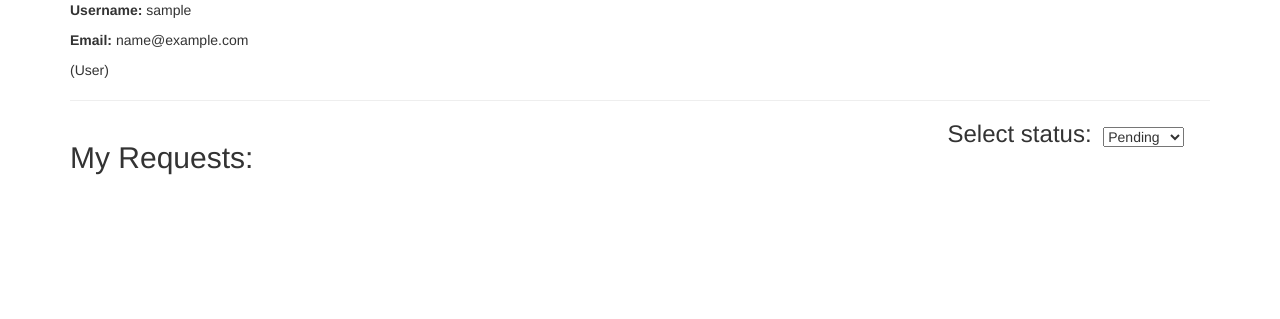
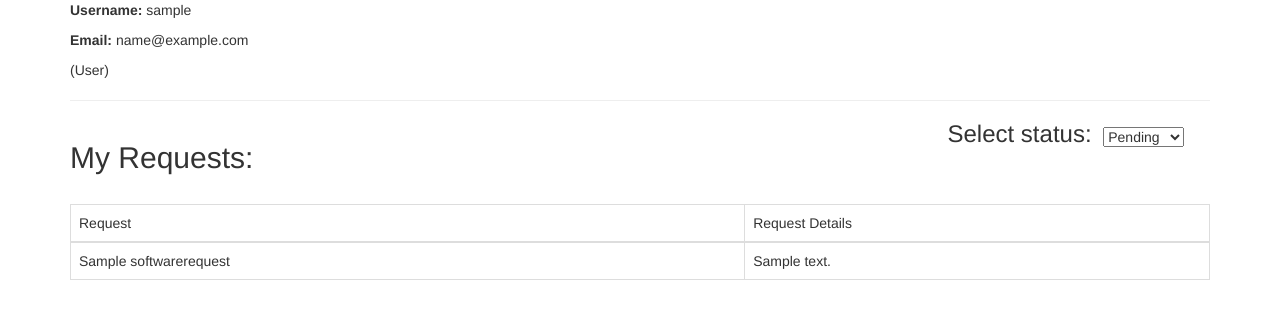
Before and after one commit to Minimonks/GF_Assignment_Project, a Flask app: page /home/ in a window 1280 px wide. Shown: the part 142-461 px from the top of the page. Run offline with Flask 3, Linux system fonts and the light colour scheme; a user stored in the database is signed in; tables that the repository leaves empty hold one stand-in row (values such as "Sample post"); some libraries are stand-ins or nearby versions.

Commit message:
Home page further changes

```diff
--- a/app/main/routes.py
+++ b/app/main/routes.py
@@ -43,14 +43,16 @@ def logout():
 def home(status=None):
     if current_user.RoleID is 1: #User
         if status is None:
-         #Get all requests that are unnaproved
+         #Get user requests that are unnaproved
          role="User"
-         return render_template('index.html', role=role)
+         requests = (db.session.query(SoftwareRequest).join(UserRequest, SoftwareRequest.RequestID == UserRequest.RequestId).filter(UserRequest.UserID == current_user.id).all())
+         return render_template('index.html', role=role, requests=requests)
     else: #Admin
         if status is None:
          #Get all requests that are unnaproved
          role="Admin"
-         return render_template('index.html', role=role)
+         requests = SoftwareRequest.query.filter_by(RequestAccepted=None).all()
+         return render_template('index.html', role=role, requests=requests)
 
 
 @main.route("/about/")
--- a/app/templates/index.html
+++ b/app/templates/index.html
@@ -25,5 +25,21 @@
         </Select></div>
     </div>
       <br>
+    <div>
+        <table class="table table-bordered">
+            <thead>
+                <td>Request</td>
+                <td>Request Details</td>
+            </thead>
+            <tbody>
+                {% for request in requests %}
+                <tr>
+                    <td>{{request.RequestTitle}}</td>
+                    <td>{{request.RequestDetails}}</td>
+                </tr>
+                {% endfor %}
+            </tbody>
+        </table>
+    </div>
 </div>
 {% endblock %}
```
